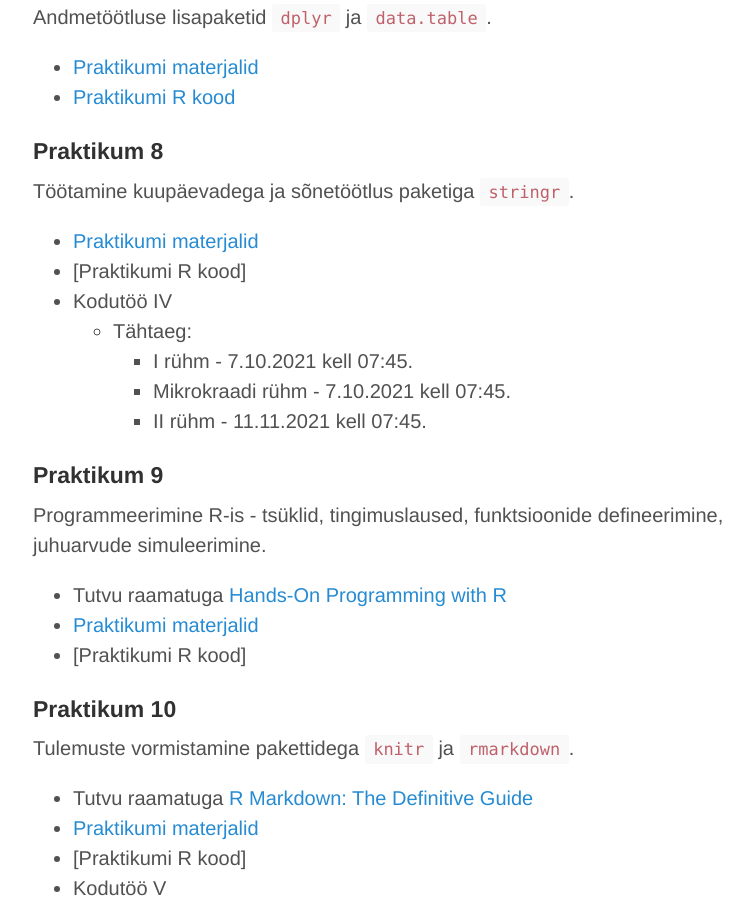
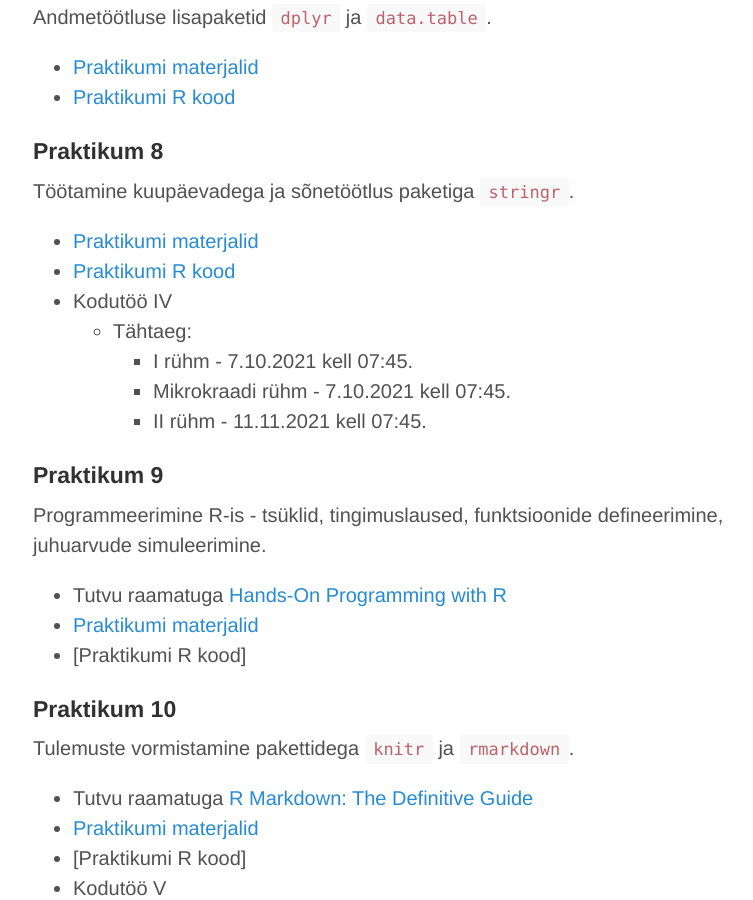
Before and after one commit to Rkursus/2021, a Jekyll site: the page built from praktikumid.md, in a window 1280 px wide and 900 px high, scrolled down 2020 px. Shown: the whole window, without its empty margins (247-1000 px from the left). Built offline with Jekyll 4.4.1, drawn with Linux system fonts in a browser that asks for light colours.

```diff
--- a/praktikumid.md
+++ b/praktikumid.md
@@ -91,7 +91,7 @@ Andmetöötluse lisapaketid `dplyr` ja `data.table`.
 Töötamine kuupäevadega ja sõnetöötlus paketiga `stringr`.
 
 * [Praktikumi materjalid](praktikum8)
-* [Praktikumi R kood]<!--(https://github.com/Rkursus/2021/raw/master/_praktikum8/praktikum8_kood.R)-->
+* [Praktikumi R kood](https://github.com/Rkursus/2021/raw/master/_praktikum8/praktikum8_kood.R)
 * Kodutöö IV <!--[Kodutöö](praktikum8_kodutoo.md)-->
     * Tähtaeg:
 		* I rühm - 7.10.2021 kell 07:45.
```
